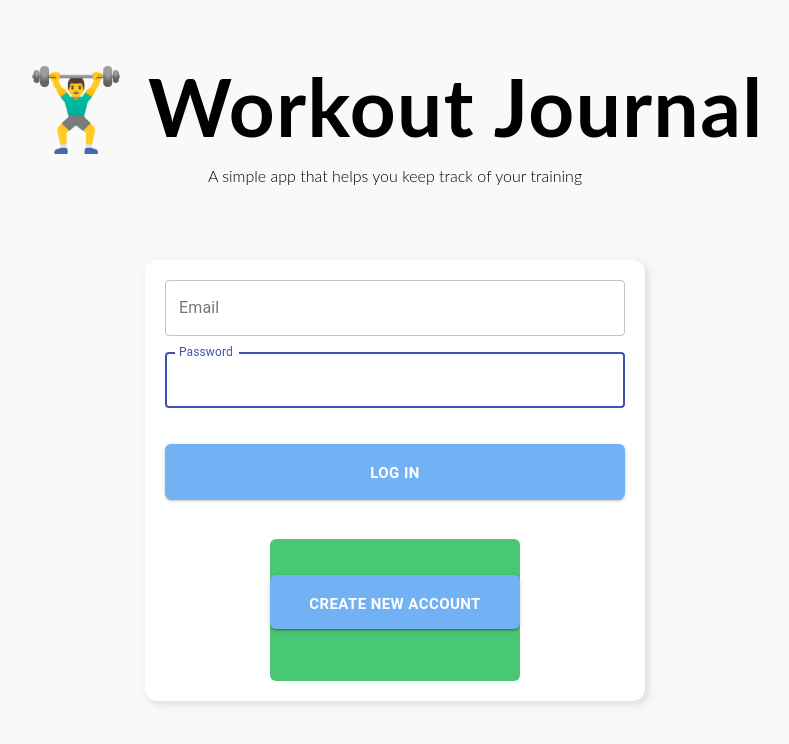
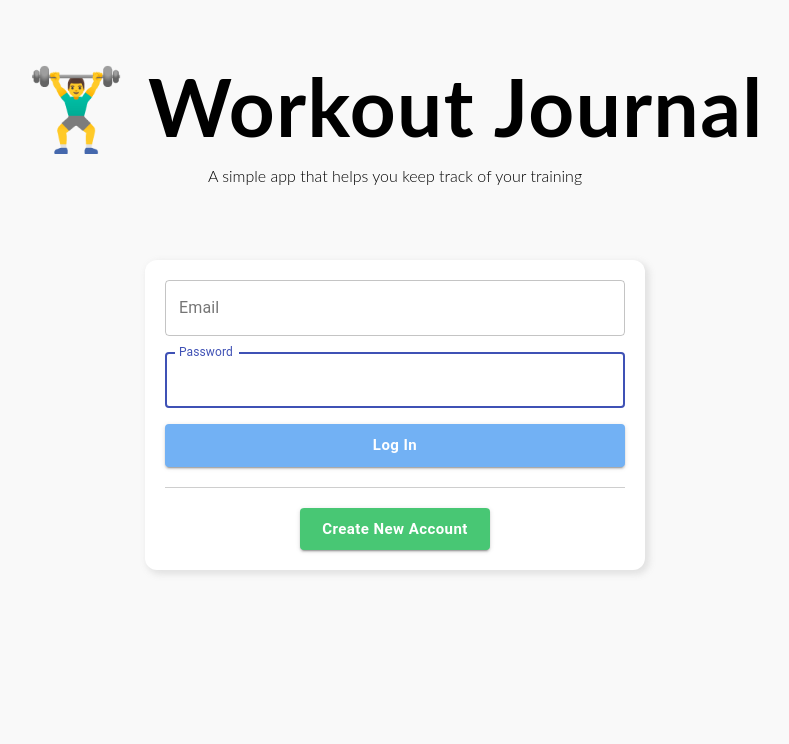
Before and after one commit to aaronjunehee/workout-log, a React (Create React App) app: page /login in a window 1280 px wide. Shown: the top 744 px of the page, without its empty margins (245-1034 px from the left). Built offline with nearby package versions, Linux system fonts and the light colour scheme; no server answers.

Commit message:
refactoring css for buttons and links on login modal

```diff
--- a/src/styles/partials/_login.scss
+++ b/src/styles/partials/_login.scss
@@ -24,33 +24,33 @@ form.login {
   //   border: 1px solid #dddfe2;
   // }
 
-  button,
-  a {
-    display: block;
-    width: 100%;
-    padding: 16px 0 12px;
-    border-radius: 6px;
-    cursor: pointer;
-    background-color: rgb(114, 177, 244);
+  button {
+    color: white;
     font-weight: bold;
-    color: white;
+    text-transform: capitalize;
   }
 
-  button {
-    margin: 20px auto 40px;
+  button.submit {
+    background-color: rgb(114, 177, 244);
+    &:hover {
+      background-color: darken(rgb(114, 177, 244), 5%);
+    }
   }
 
-  a {
+  button.signup {
     background-color: #48c774;
-    text-decoration: none;
-    text-align: center;
     max-width: 250px;
-    margin: 0 auto;
+    &:hover {
+      background-color: darken(#48c774, 5%);
+    }
   }
 
-  .signup-button {
-    padding: 30px 0 10px;
+  .signup-button-container {
+    margin: 20px 0 0;
+    padding: 20px 0 0;
     border-top: 1px solid rgba(87, 87, 87, 0.29);
+    display: flex;
+    justify-content: center;
   }
 
 }
```
